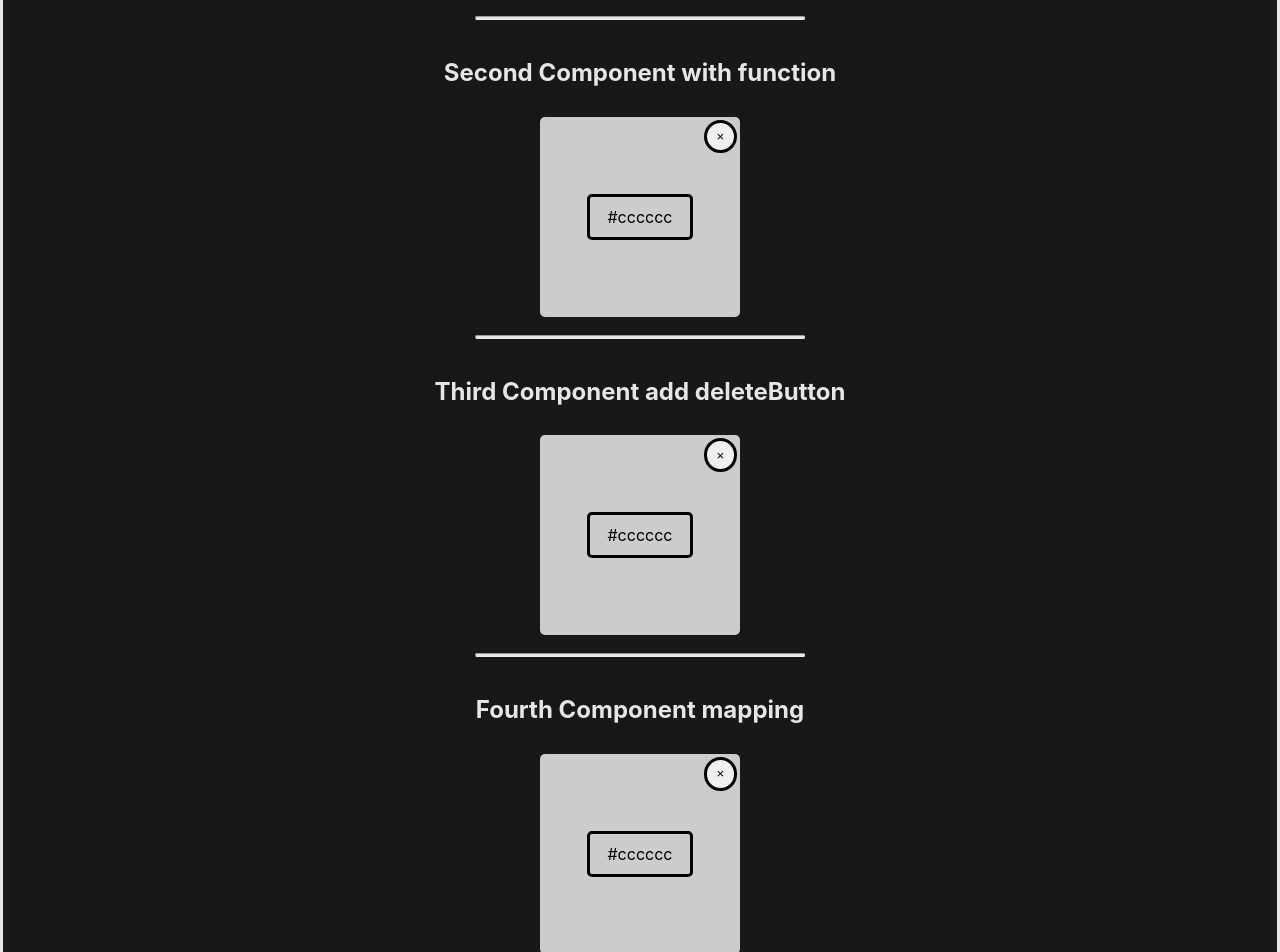
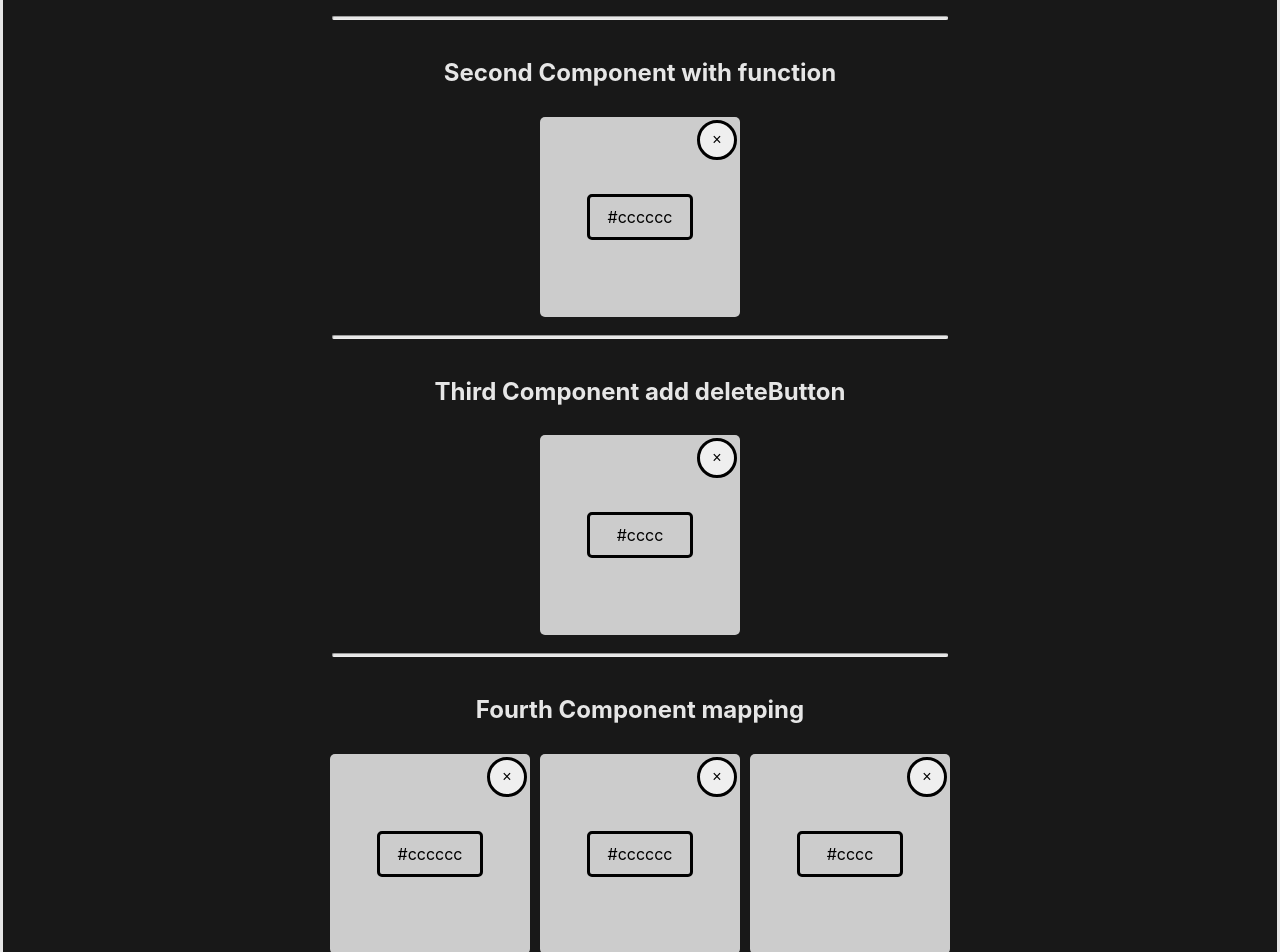
Before and after one commit to Long-HaHoang/react-components-try, a React (Create React App) app: page / in a window 1280 px wide. Shown: the part 300-1252 px from the top of the page. Built offline with nearby package versions, Linux system fonts and the light colour scheme.

Commit message:
test passing function, add delete function to delete button

```diff
--- a/src/App.js
+++ b/src/App.js
@@ -1,9 +1,15 @@
-import initialColors from "./util/initialColors";
+import initialColors from "./util/initialColors.js";
+import createEachCard from "./util/createEachCard.js";
+import handleDelete from "./util/handleDelete.js";
+
 import StyledCard from "./components/StyledCard";
 import Divider from "./components/Divider";
 import StyledH2 from "./components/StyledH2";
-import createEachCard from "./util/createEachCard";
-import { useState } from "react";
+import FlexContainer from "./components/FlexContainer";
+
+import React, { useState } from "react";
+
+console.clear();
 
 function App() {
   const [colors, setColors] = useState(initialColors);
@@ -11,24 +17,36 @@ function App() {
   return (
     <main>
       <StyledH2>First Component</StyledH2>
-      <StyledCard hexCode={initialColors[0].colorCode} />
+      <StyledCard
+        hexCode={initialColors[0].colorCode}
+        colorCardId={initialColors[0].id}
+      />
+
       <Divider />
       <StyledH2>Second Component with function</StyledH2>
-      <StyledCard hexCode={initialColors[1].colorCode} />
+      <StyledCard
+        hexCode={initialColors[1].colorCode}
+        colorCardId={initialColors[1].id}
+      />
+
       <Divider />
       <StyledH2>Third Component add deleteButton</StyledH2>
-      <StyledCard hexCode={initialColors[1].colorCode} />
+      <StyledCard
+        hexCode={initialColors[2].colorCode}
+        colorCardId={initialColors[2].id}
+      />
+
       <Divider />
       <StyledH2>Fourth Component mapping </StyledH2>
-      {createEachCard(colors)}
+      <FlexContainer>{createEachCard(initialColors)}</FlexContainer>
+
       <Divider />
       <StyledH2>Fifth Component delete function </StyledH2>
+      <FlexContainer>
+        {createEachCard(colors, handleDelete, setColors)}
+      </FlexContainer>
     </main>
   );
 }
 
-function handleDelete(id, colors, setColors) {
-  setColors(colors.filter((color) => color.id !== id));
-}
-
 export default App;
--- a/src/components/DeleteButton/index.js
+++ b/src/components/DeleteButton/index.js
@@ -12,8 +12,24 @@ const StyledDeleteButton = styled.button`
   justify-content: center;
   align-items: center;
   cursor: pointer;
+  padding: 0;
+  font-size: 1em;
 `;
 
-export default function DeleteButton() {
-  return <StyledDeleteButton type="button">&times;</StyledDeleteButton>;
+export default function DeleteButton({
+  colorCardId,
+  onHandleDeleteProp,
+  onColorStateProp,
+  onSetColorsStateProp,
+}) {
+  return (
+    <StyledDeleteButton
+      type="button"
+      onClick={() =>
+        onHandleDeleteProp(colorCardId, onColorStateProp, onSetColorsStateProp)
+      }
+    >
+      &times;
+    </StyledDeleteButton>
+  );
 }
--- /dev/null
+++ b/src/components/FlexContainer/index.js
@@ -0,0 +1,12 @@
+import styled from "styled-components";
+
+const FlexContainer = styled.div`
+  width: 60vw;
+  display: flex;
+  justify-content: center;
+  align-items: center;
+  flex-wrap: wrap;
+  gap: 10px;
+`;
+
+export default FlexContainer;
--- a/src/components/StyledCard/index.js
+++ b/src/components/StyledCard/index.js
@@ -13,11 +13,22 @@ const StyledCard = styled.div`
   justify-content: center;
   align-items: center;
 `;
-export default function StyledCardComponent({ hexCode }) {
+export default function StyledCardComponent({
+  hexCode,
+  colorCardId,
+  onColorState,
+  onHandleDelete,
+  onSetColorsState,
+}) {
   return (
     <StyledCard>
       <CardHexCode colorCode={handleHexCode(hexCode)} />
-      <DeleteButton />
+      <DeleteButton
+        colorCardId={colorCardId}
+        onHandleDeleteProp={onHandleDelete}
+        onColorStateProp={onColorState}
+        onSetColorsStateProp={onSetColorsState}
+      />
     </StyledCard>
   );
 }
--- a/src/util/createEachCard.js
+++ b/src/util/createEachCard.js
@@ -1,7 +1,21 @@
 import StyledCard from "../components/StyledCard";
+import React from "react";
 
-export default function createEachCard(initialColors) {
-  return initialColors.map((color) => {
-    return <StyledCard key={color.id} hexCode={color.colorCode} />;
+export default function createEachCard(
+  colorsState,
+  handleDelete,
+  setColorsState
+) {
+  return colorsState.map((color) => {
+    return (
+      <StyledCard
+        key={color.id}
+        hexCode={color.colorCode}
+        colorCardId={color.id}
+        onColorState={colorsState}
+        onHandleDelete={handleDelete}
+        onSetColorsState={setColorsState}
+      ></StyledCard>
+    );
   });
 }
--- /dev/null
+++ b/src/util/handleDelete.js
@@ -0,0 +1,3 @@
+export default function handleDelete(id, colors, setColors) {
+  setColors(colors.filter((color) => color.id !== id));
+}
--- /dev/null
+++ b/src/util/testConsoleLog.js
@@ -0,0 +1,3 @@
+export default function testConsoleLog(something) {
+  return console.log(something);
+}
```
